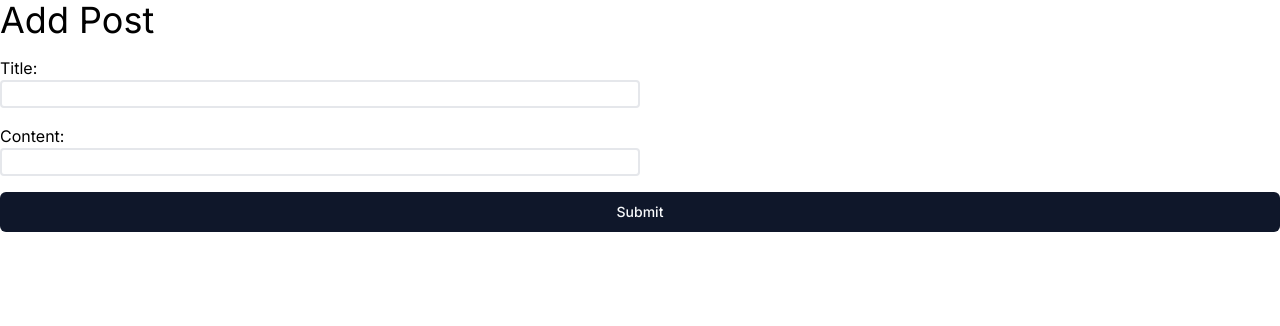
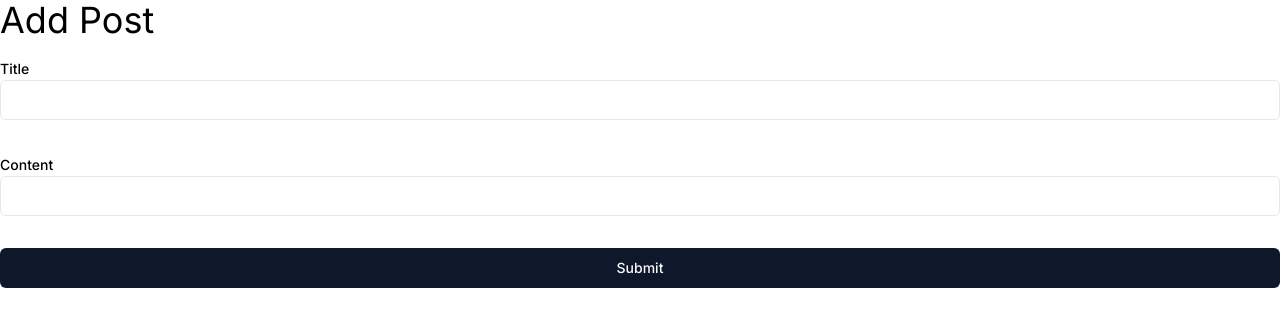
Before and after one commit to MalSolt/blog, a Next.js app: page /add-post in a window 1280 px wide. Shown: the top 326 px of the page. Built offline with nearby package versions, Linux system fonts and the light colour scheme; no server answers.

Commit message:
ui refactoring

```diff
--- a/app/add-post/page.tsx
+++ b/app/add-post/page.tsx
@@ -4,6 +4,9 @@
 import { useSession } from 'next-auth/react'
 import { StatusButton } from '../../components/ui/button/status-button'
 import { addPost } from '@/lib/actions'
+import { Label } from '@/components/ui/form/label'
+import { InputWithLabel } from '@/components/ui/form/input-with-label'
+import { Input } from '@/components/ui/form/input'
 
 export default function AddPost() {
   const { data: session } = useSession()
@@ -12,24 +15,8 @@
     <main>
       <h1 className='text-4xl text-primary'>Add Post</h1>
       <form action={addPost} className='flex flex-col gap-4 mt-4'>
-        <div className='flex flex-col'>
-          <label htmlFor='title'>Title:</label>
-          <input
-            type='text'
-            id='title'
-            name='title'
-            className='rounded border-2 border-inherit w-1/2'
-          />
-        </div>
-        <div className='flex flex-col'>
-          <label htmlFor='content'>Content:</label>
-          <input
-            type='text'
-            id='content'
-            name='content'
-            className='rounded border-2 border-inherit w-1/2'
-          />
-        </div>
+        <InputWithLabel id='title' label='Title' name='title'/>
+        <InputWithLabel id='content' label='Content' name='content' />
         <StatusButton>Submit</StatusButton>
       </form>
     </main>
--- a/components/comment/add-comment.tsx
+++ b/components/comment/add-comment.tsx
@@ -4,6 +4,7 @@
 import { useRef } from 'react'
 import { StatusButton } from '../ui/button/status-button'
 import { addComment } from '@/lib/actions'
+import { Textarea } from '../ui/form/textarea'
 
 type Props = {
   postId: TPost['id']
@@ -22,13 +23,7 @@
 
   return (
     <form ref={ref} action={handleAddComment}>
-      <textarea
-        placeholder='enter your message here'
-        rows={3}
-        id='text'
-        name='text'
-        className='rounded border-2 border-inherit w-full px-2'
-      />
+      <Textarea placeholder='enter your message here' id='text' name='text' />
       <StatusButton>Submit</StatusButton>
     </form>
   )
--- /dev/null
+++ b/components/ui/form/input-with-label.tsx
@@ -0,0 +1,15 @@
+import { Input, InputProps } from './input'
+import { Label } from './label'
+
+type Props = InputProps & {
+  label: string
+}
+
+export const InputWithLabel = ({ id, label, ...rest }: Props) => {
+  return (
+    <div className='mb-4'>
+      <Label htmlFor={id}>{label}</Label>
+      <Input {...rest} id={id} />
+    </div>
+  )
+}
--- /dev/null
+++ b/components/ui/form/input.tsx
@@ -0,0 +1,25 @@
+import * as React from "react"
+
+import { cn } from "@/lib/utils"
+
+export interface InputProps
+  extends React.InputHTMLAttributes<HTMLInputElement> {}
+
+const Input = React.forwardRef<HTMLInputElement, InputProps>(
+  ({ className, type, ...props }, ref) => {
+    return (
+      <input
+        type={type}
+        className={cn(
+          "flex h-10 w-full rounded-md border border-slate-200 bg-white px-3 py-2 text-sm ring-offset-white file:border-0 file:bg-transparent file:text-sm file:font-medium placeholder:text-slate-500 focus-visible:outline-none focus-visible:ring-2 focus-visible:ring-slate-950 focus-visible:ring-offset-2 disabled:cursor-not-allowed disabled:opacity-50 dark:border-slate-800 dark:bg-slate-950 dark:ring-offset-slate-950 dark:placeholder:text-slate-400 dark:focus-visible:ring-slate-300",
+          className
+        )}
+        ref={ref}
+        {...props}
+      />
+    )
+  }
+)
+Input.displayName = "Input"
+
+export { Input }
--- /dev/null
+++ b/components/ui/form/label.tsx
@@ -0,0 +1,26 @@
+"use client"
+
+import * as React from "react"
+import * as LabelPrimitive from "@radix-ui/react-label"
+import { cva, type VariantProps } from "class-variance-authority"
+
+import { cn } from "@/lib/utils"
+
+const labelVariants = cva(
+  "text-sm font-medium leading-none peer-disabled:cursor-not-allowed peer-disabled:opacity-70"
+)
+
+const Label = React.forwardRef<
+  React.ElementRef<typeof LabelPrimitive.Root>,
+  React.ComponentPropsWithoutRef<typeof LabelPrimitive.Root> &
+    VariantProps<typeof labelVariants>
+>(({ className, ...props }, ref) => (
+  <LabelPrimitive.Root
+    ref={ref}
+    className={cn(labelVariants(), className)}
+    {...props}
+  />
+))
+Label.displayName = LabelPrimitive.Root.displayName
+
+export { Label }
--- /dev/null
+++ b/components/ui/form/textarea.tsx
@@ -0,0 +1,24 @@
+import * as React from "react"
+
+import { cn } from "@/lib/utils"
+
+export interface TextareaProps
+  extends React.TextareaHTMLAttributes<HTMLTextAreaElement> {}
+
+const Textarea = React.forwardRef<HTMLTextAreaElement, TextareaProps>(
+  ({ className, ...props }, ref) => {
+    return (
+      <textarea
+        className={cn(
+          "flex min-h-[80px] w-full rounded-md border border-slate-200 bg-white px-3 py-2 text-sm ring-offset-white placeholder:text-slate-500 focus-visible:outline-none focus-visible:ring-2 focus-visible:ring-slate-950 focus-visible:ring-offset-2 disabled:cursor-not-allowed disabled:opacity-50 dark:border-slate-800 dark:bg-slate-950 dark:ring-offset-slate-950 dark:placeholder:text-slate-400 dark:focus-visible:ring-slate-300",
+          className
+        )}
+        ref={ref}
+        {...props}
+      />
+    )
+  }
+)
+Textarea.displayName = "Textarea"
+
+export { Textarea }
--- a/package.json
+++ b/package.json
@@ -10,6 +10,7 @@
   },
   "dependencies": {
     "@prisma/client": "^5.13.0",
+    "@radix-ui/react-label": "^2.1.0",
     "@radix-ui/react-slot": "^1.1.0",
     "bcrypt": "^5.1.1",
     "class-variance-authority": "^0.7.0",
```
Also changed, not shown: 1 other file (tests, documents, lock files or other folders).
